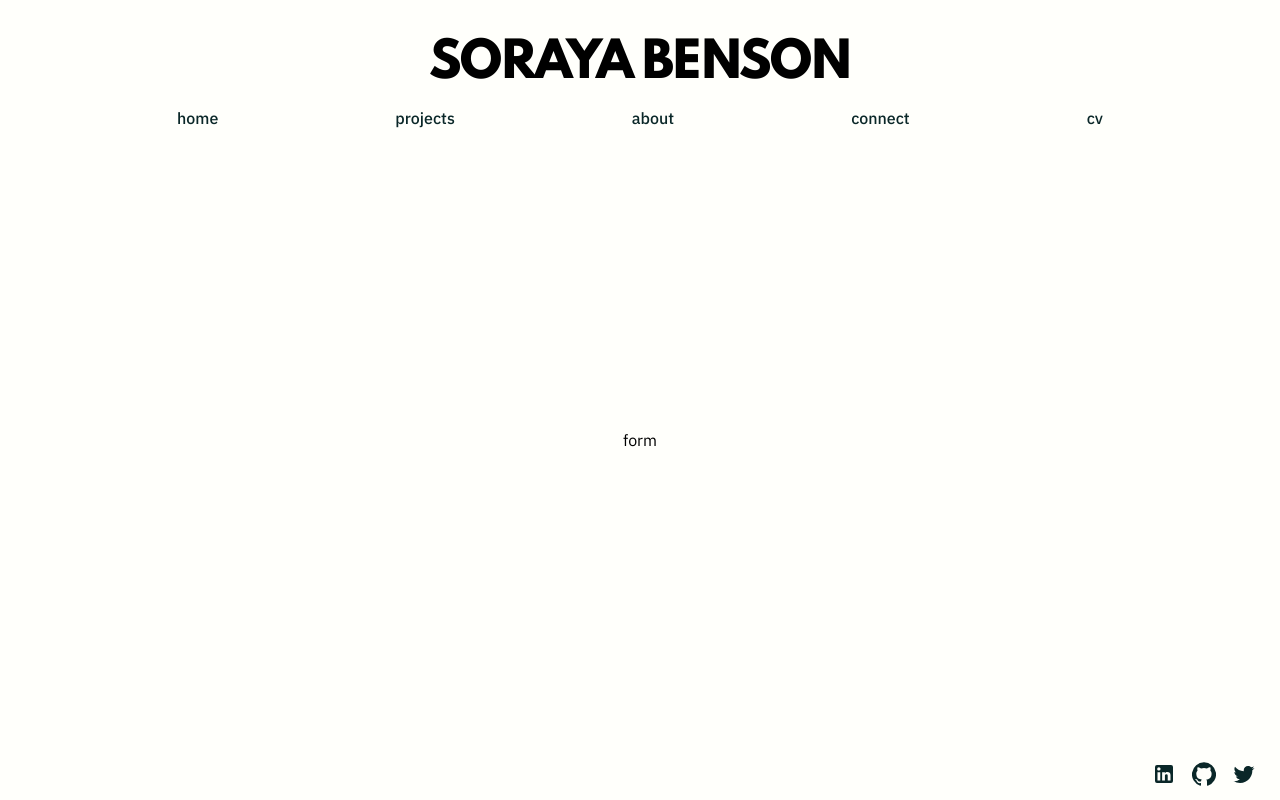
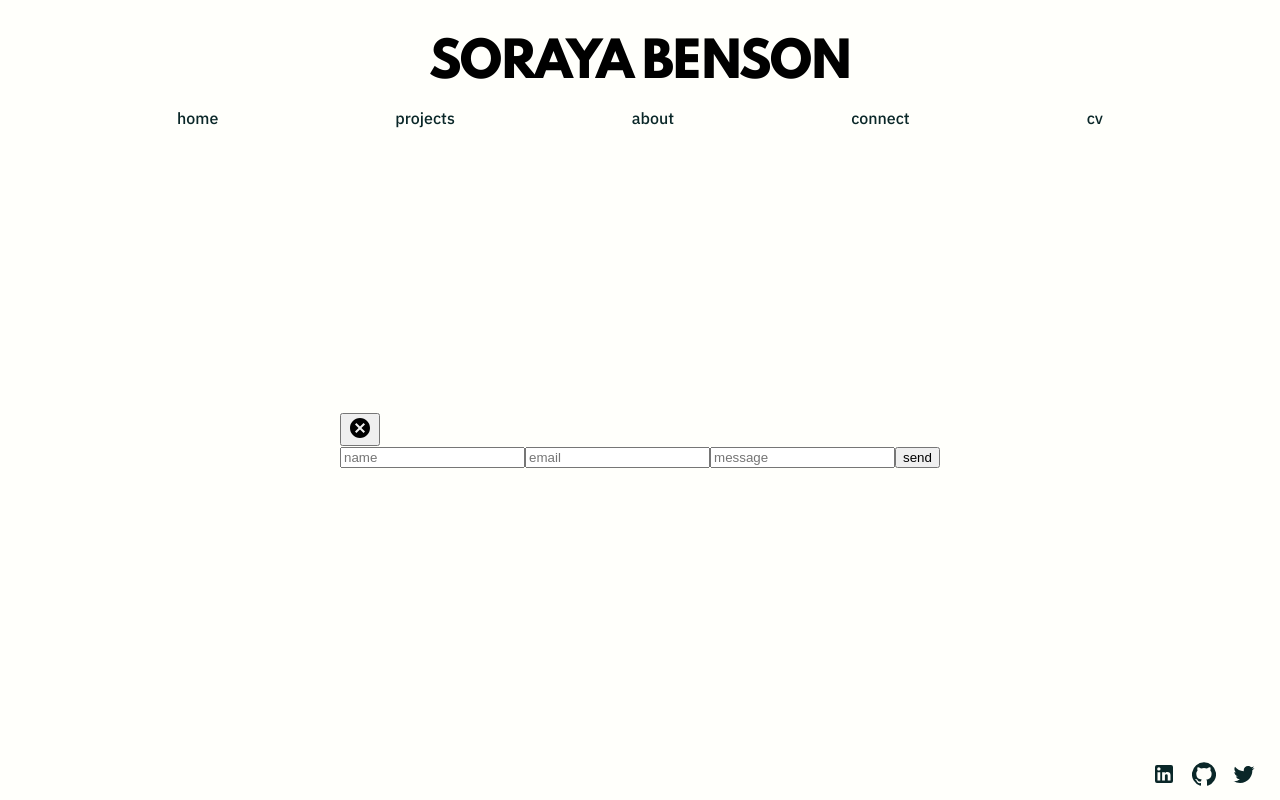
Before and after one commit to sorayamajdolashrafi/portfolio, a Next.js app: page /connect in a window 1280 px wide. Both pictures are taken after a click on the button "open email form". Built offline with nearby package versions, Linux system fonts and the light colour scheme.

Commit message:
email form created and functional with nodemailer

```diff
--- a/components/connect/ConnectControls.jsx
+++ b/components/connect/ConnectControls.jsx
@@ -18,6 +18,7 @@ const ConnectControls = ({ handleOpenEmail }) => {
                     >
                         <EmailIcon fontSize="large"/>
                 </button>
+                <p>email</p>
             </li>
             <li>
                 <a href="https://www.linkedin.com/in/soraya-benson/"
@@ -28,6 +29,7 @@ const ConnectControls = ({ handleOpenEmail }) => {
                     >
                     <LinkedInIcon fontSize="large"/>
                 </a>
+                <p>linkedin</p>
             </li>
             <li>
                 <a href="https://github.com/sorayabenson"
@@ -38,6 +40,7 @@ const ConnectControls = ({ handleOpenEmail }) => {
                     >
                     <GitHubIcon fontSize="large"/>
                 </a>
+                <p>github</p>
             </li>
             <li>
                 <a href="/resume"
@@ -46,6 +49,7 @@ const ConnectControls = ({ handleOpenEmail }) => {
                     >
                     <DescriptionIcon fontSize="large"/>
                 </a>
+                <p>cv</p>
             </li>
             <li>
                 <a href="https://twitter.com/sorayamajd"
@@ -56,6 +60,7 @@ const ConnectControls = ({ handleOpenEmail }) => {
                     >
                     <TwitterIcon fontSize="large"/>
                 </a>
+                <p>twitter</p>
             </li>
         </ul>
     )
--- a/components/connect/Form.jsx
+++ b/components/connect/Form.jsx
@@ -1,15 +1,51 @@
 import PropTypes from 'prop-types';
+import styles from '../../styles/connect.module.css';
+import CancelIcon from '@material-ui/icons/Cancel';
 
-const Form = ( handleCloseEmail ) => {
+const Form = ( { handleSendEmail, handleCloseEmail, sender, onSenderChange, email, onEmailChange, message, onMessageChange, sent } ) => {
     return (
-        <div>
-            form
-        </div>
+        <section className={styles.form}>
+            <button onClick={handleCloseEmail}><CancelIcon /></button>
+            {
+                sent ?
+                <p>thanks for your message {sender} {email} {message}</p>
+                :
+                <form onSubmit={handleSendEmail}>
+                    <input
+                        type="text"
+                        value={sender}
+                        onChange={onSenderChange}
+                        placeholder="name"
+                        className={styles.sender}></input>
+                    <input
+                        type="email"
+                        value={email}
+                        onChange={onEmailChange}
+                        placeholder="email"
+                        className={styles.email}></input>
+                    <input
+                        type="text"
+                        value={message}
+                        onChange={onMessageChange}
+                        placeholder="message"
+                        className={styles.message}></input>
+                    <button>send</button>
+                </form>
+            }
+        </section>
     )
 }
 
 Form.propTypes = {
-    handleCloseEmail: PropTypes.func.isRequired
+    handleSendEmail: PropTypes.func.isRequired,
+    handleCloseEmail: PropTypes.func.isRequired,
+    sender: PropTypes.string.isRequired,
+    onSenderChange: PropTypes.func.isRequired,
+    email: PropTypes.string.isRequired,
+    onEmailChange: PropTypes.func.isRequired,
+    message: PropTypes.string.isRequired,
+    onMessageChange: PropTypes.func.isRequired,
+    sent: PropTypes.bool.isRequired
 }
 
 export default Form;
--- a/package.json
+++ b/package.json
@@ -27,7 +27,9 @@
     "@material-ui/core": "^4.11.4",
     "@material-ui/icons": "^4.11.2",
     "@testing-library/user-event": "^13.1.9",
+    "dotenv": "^8.6.0",
     "identity-obj-proxy": "^3.0.0",
-    "next-page-tester": "^0.26.1"
+    "next-page-tester": "^0.26.1",
+    "nodemailer": "^6.6.3"
   }
 }
--- /dev/null
+++ b/pages/api/contact.js
@@ -0,0 +1,44 @@
+export default function (req, res) {
+    require('dotenv').config();
+
+    const PASSWORD = process.env.PASSWORD;
+    const EMAIL = process.env.EMAIL;
+    const DEVMAIL = process.env.DEVMAIL
+
+    let nodemailer = require('nodemailer');
+    const transporter = nodemailer.createTransport({
+        port: 465,
+        host: 'smtp.gmail.com',
+        auth: {
+            user: DEVMAIL,
+            pass: PASSWORD
+        },
+        secure: true,
+    });
+
+    const mailData = {
+        from: DEVMAIL,
+        to: EMAIL,
+        subject: `Hey cutie, ${req.body.sender} sent you a message from your dev site`,
+        text: req.body.message + " | sent from: " + req.body.email,
+        html: `<div>
+                <h1 style="font-family: 'IBM Plex Sans', sans-serif;
+                font-size: 16px; font-weight: 600">from: ${req.body.sender}</h1>
+                <h2 style="font-family: 'IBM Plex Sans', sans-serif;
+                font-size: 14px; font-weight: 600">${req.body.email}</h2>
+                <p style="font-family: 'IBM Plex Sans', sans-serif;
+                font-size: 14px; font-weight: 400">${req.body.message}</p>
+            </div>`
+    };
+
+    transporter.sendMail(mailData, function (err, info) {
+        if(err) {
+            console.log(err)
+        } else {
+            console.log(info)
+        }
+        res.status(200)
+    })
+
+    console.log(req.body)
+}
--- a/pages/connect.jsx
+++ b/pages/connect.jsx
@@ -1,24 +1,62 @@
-import { useState } from 'react';
+import { useState, useEffect } from 'react';
 import ConnectControls from '../components/connect/ConnectControls';
 import Form from '../components/connect/Form';
-import styles from '../styles/connect.module.css';
 
 export default function Connect() {
-    const [email, setEmail] = useState(false);
+    const [form, setForm] = useState(false);
+    const [sender, setSender] = useState('');
+    const [email, setEmail] = useState('');
+    const [message, setMessage] = useState('');
+    const [sent, setSent] = useState(false);
 
-    const handleOpenEmail = () => {
-        setEmail(true);
+    const openEmail = () => {
+        setForm(true);
     }
 
-    const handleCloseEmail = () => {
-        setEmail(false);
+    const closeEmail = () => {
+        setForm(false);
+        setSent(false);
+        setMessage('');
+    }
+
+    const sendEmail = (e) => {
+        e.preventDefault();
+
+        console.log(sender, email, message);
+
+        let data = { sender, email, message };
+
+        fetch('/api/contact', {
+            method: 'POST',
+            headers: {
+                'Accept': 'application/json, text/plain, */*',
+                'Content-Type': 'application/json'
+            },
+            body: JSON.stringify(data)
+        }).then((res) => {
+            console.log('response!')
+            if (res.status === 200) {
+                console.log('woohoo!')
+                setSent(true);
+            }
+        });
     }
 
     return (
         <main className="page">
             {
-                email ? <Form handleCloseEmail={handleCloseEmail}/>
-                : <ConnectControls handleOpenEmail={handleOpenEmail}/>
+                form ? <Form
+                    handleCloseEmail={closeEmail}
+                    handleSendEmail={sendEmail}
+                    onSenderChange={(e) => setSender(e.target.value)}
+                    onEmailChange={(e) => setEmail(e.target.value)}
+                    onMessageChange={(e) => setMessage(e.target.value)}
+                    sender={sender}
+                    email={email}
+                    message={message}
+                    sent={sent}
+                    />
+                : <ConnectControls handleOpenEmail={openEmail}/>
             }
         </main>
     )
--- a/styles/connect.module.css
+++ b/styles/connect.module.css
@@ -13,6 +13,12 @@
 
 .connect button {
     border: none;
+}
+
+.connect p {
+    font-size: 1.1rem;
+    font-weight: 600;
+    text-align: center;
 }
 
 .buttons {
```
Also changed, not shown: 1 other file (tests, documents, lock files or other folders).
